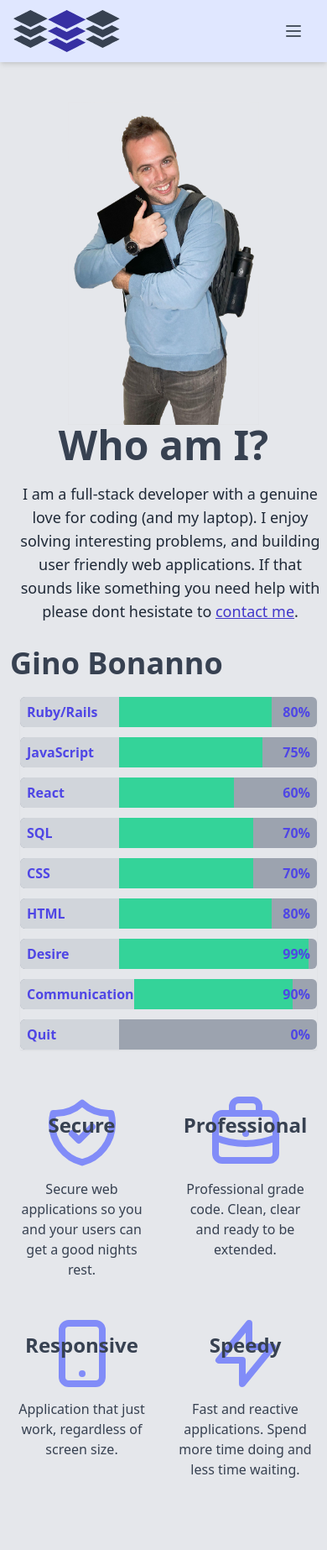
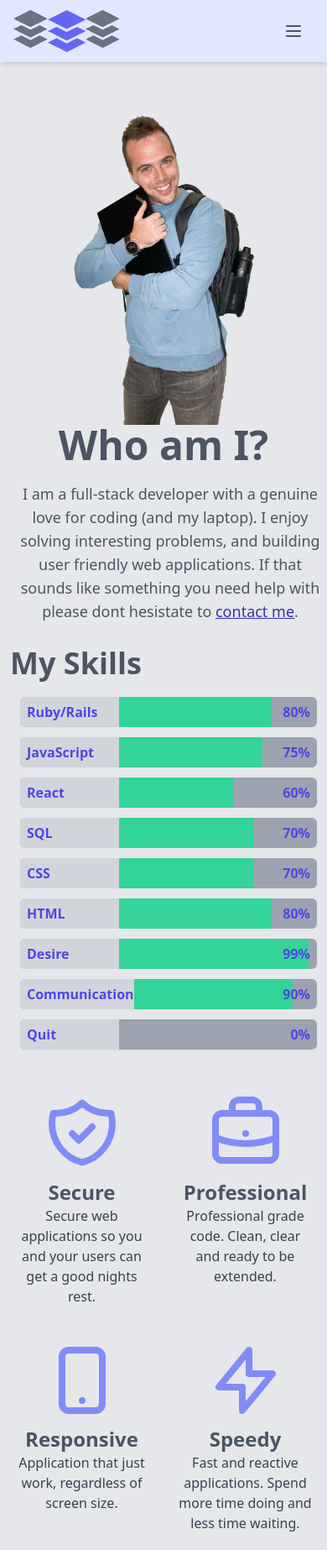
Before and after one commit to EugenioAntonioBonanno/portfolio, a React (Create React App) app: page / in a window 390 px wide. Shown: the whole page at 84% size. Before the commit the page ends 1782 px from the top, so only its background shows below. Built offline with nearby package versions, Linux system fonts and the light colour scheme.

Commit message:
refactor svg logos and colors for about page

```diff
--- a/src/components/Header.js
+++ b/src/components/Header.js
@@ -9,7 +9,7 @@ const Header = () => {
       <div className="flex w-full max-w-screen-2xl items-center justify-between px-4 sm:px-4">
 
         <div>
-          <Link to='/' className="flex text-gray-700">
+          <Link to='/' className="flex text-gray-500">
 
            <svg xmlns="http://www.w3.org/2000/svg" className='hover:opacity-70' version="1.0" height="45" viewBox="0 0 888.000000 980.000000" preserveAspectRatio="xMidYMid meet">
               <g transform="translate(0.000000,980.000000) scale(0.100000,-0.100000)" fill="currentColor" stroke="none">
@@ -19,7 +19,7 @@ const Header = () => {
               </g>
             </svg>
 
-            <svg xmlns="http://www.w3.org/2000/svg" className='text-indigo-800 hover:opacity-70' version="1.0" height="50" viewBox="0 0 888.000000 980.000000" preserveAspectRatio="xMidYMid meet">
+            <svg xmlns="http://www.w3.org/2000/svg" className='text-indigo-500 hover:opacity-70' version="1.0" height="50" viewBox="0 0 888.000000 980.000000" preserveAspectRatio="xMidYMid meet">
               <g transform="translate(0.000000,980.000000) scale(0.100000,-0.100000)" fill="currentColor" stroke="none">
               <path d="M2895 9027 c-2206 -1100 -2856 -1428 -2852 -1441 5 -16 430 -231 2499 -1267 l1898 -949 2217 1109 2218 1108 -2213 1107 c-1216 608 -2213 1106 -2214 1106 -2 0 -700 -348 -1553 -773z"/>
               <path d="M5650 5300 c-657 -329 -1201 -599 -1207 -599 -7 -1 -390 187 -850 417 -1113 556 -1537 762 -1565 762 -21 0 -2022 -990 -2015 -997 9 -8 4421 -2203 4430 -2203 21 0 4427 2204 4420 2211 -10 8 -2008 1009 -2014 1008 -2 0 -542 -270 -1199 -599z"/>
--- a/src/components/Modal.js
+++ b/src/components/Modal.js
@@ -11,6 +11,7 @@ const Modal = ({ handleClose, modal, children }) => {
           <button className='float-right' type="button" onClick={handleClose}>
               Close
           </button>
+
           {children}
         </section>
       </div>
--- a/src/components/ProgressBar.js
+++ b/src/components/ProgressBar.js
@@ -4,9 +4,9 @@ const ProgressBar = (props) => {
   return (
     <div className="flex items-center my-3 w-full h-9 pr-2 rounded-md bg-gray-400">
 
-      <span className='inline-flex items-center rounded-md rounded-r-none font-extrabold pl-2 h-full w-44 text-indigo-600 bg-gray-300'>{props.skill}</span>
+      <span className='inline-flex items-center rounded-md rounded-r-none font-black pl-2 h-full w-44 text-indigo-600 bg-gray-300'>{props.skill}</span>
       <div className='inline-flex items-center relative h-full w-full'>
-        <span className="inline-flex absolute right-0 font-semibold text-indigo-600">{props.percentage}%</span>
+        <span className="inline-flex absolute right-0 font-black text-indigo-600">{props.percentage}%</span>
 
         <section className="bg-green-400 h-full inline-block" style={{width: `${props.percentage}%`}}>
           &nbsp;
--- a/src/components/SvgInfo.js
+++ b/src/components/SvgInfo.js
@@ -9,6 +9,7 @@ const SvgInfo = (props) => {
       </div>
       < WriteUp
         content={props.content}
+        title={props.title}
       />
     </div>
   )
--- a/src/components/WriteUp.js
+++ b/src/components/WriteUp.js
@@ -3,6 +3,8 @@ import React from 'react';
 const WriteUp = (props) => {
   return (
     <section className='text-center text-gray-700'>
+      <div className='text-gray-600 font-bold text-2xl z-10'>{props.title}</div>
+
       {props.content}
     </section>
   )
--- a/src/components/pages/About.js
+++ b/src/components/pages/About.js
@@ -24,13 +24,13 @@ const About = () => {
             <img src={me} alt="full-stack" className='max-h-96'></img>
           </div>
           <div className='w-full flex mb-5 justify-center'>
-            <h1 className='text-5xl font-semibold text-gray-700'>Who am I?</h1>
+            <h1 className='text-5xl font-semibold text-gray-600'>Who am I?</h1>
           </div>
           <div className='w-full flex mx-2 justify-center'>
-            <p className='text-center text-lg text-gray-800'>
+            <p className='text-center text-lg text-gray-600'>
               I am a full-stack developer with a genuine love for coding (and my laptop). I enjoy solving interesting problems,
               and building user friendly web applications. If that sounds like something you need help with please dont hesistate to
-              <span> </span><Link to='/contact' className="inline underline text-indigo-700">contact me</Link>.
+              <span> </span><Link to='/contact' className="inline underline text-indigo-800">contact me</Link>.
             </p>
           </div>
 
@@ -39,7 +39,7 @@ const About = () => {
 
         <div className='w-full max-w-lg'>
           <div className=''>
-            <h2 className='text-4xl my-5 font-bold text-gray-700'>Gino Bonanno</h2>
+            <h2 className='text-4xl my-5 font-bold text-gray-600'>My Skills</h2>
             <div className='ml-3 shadow-sm'>
               <ProgressBar
                 percentage='80'
@@ -95,30 +95,30 @@ const About = () => {
           <SvgInfo
             svg={<Shield
                   color={svgColor}
-                  title={'Secure'}
                 />}
             content={'Secure web applications so you and your users can get a good nights rest.'}
+            title={'Secure'}
           />
           <SvgInfo
             svg={<Breifcase
                   color={svgColor}
-                  title={'Professional'}
                 />}
             content={'Professional grade code. Clean, clear and ready to be extended.'}
+            title={'Professional'}
           />
           <SvgInfo
             svg={<Mobile
                   color={svgColor}
-                  title={'Responsive'}
                 />}
             content={'Application that just work, regardless of screen size.'}
+            title={'Responsive'}
           />
           <SvgInfo
             svg={<Lightning
                   color={svgColor}
-                  title={'Speedy'}
                 />}
             content={'Fast and reactive applications. Spend more time doing and less time waiting.'}
+            title={'Speedy'}
           />
         </div>
       </div>
--- a/src/components/pages/Contact.js
+++ b/src/components/pages/Contact.js
@@ -66,7 +66,7 @@ const Contact = () => {
       <div className="max-w-screen-xl md:mt-16 px-8 grid gap-8 grid-cols-1 md:grid-cols-2 md:px-12 lg:px-16 xl:px-32 py-16 md:mx-auto bg-gray-100 text-gray-800 rounded-lg shadow-lg">
         <div className="flex flex-col justify-between">
           <div>
-            <h2 className="text-4xl lg:text-5xl font-bold leading-tight">Lets talk about everything!</h2>
+            <h2 className="text-4xl lg:text-5xl text-indigo-700 font-bold leading-tight">Lets talk about everything!</h2>
             <div className="text-gray-700 ml-3 mt-8">
               Hate forms? Send me an <span className="underline"><a href="mailto:eugenioantoniobonanno@gmail.com">e-mail</a></span> instead.
             </div>
--- a/src/components/svgs/Briefcase.js
+++ b/src/components/svgs/Briefcase.js
@@ -3,7 +3,7 @@ import React from 'react';
 const Breifcase = (props) => {
   return (
     <div className='relative m-auto w-24'>
-      <div className='absolute inset-top-center text-gray-700 font-bold text-2xl z-10'>{props.title}</div>
+
       <svg xmlns="http://www.w3.org/2000/svg" className={`h-24 text-${props.color}`} fill="none" viewBox="0 0 24 24" stroke="currentColor">
         <path strokeLinecap="round" strokeLinejoin="round" strokeWidth="2" d="M21 13.255A23.931 23.931 0 0112 15c-3.183 0-6.22-.62-9-1.745M16 6V4a2 2 0 00-2-2h-4a2 2 0 00-2 2v2m4 6h.01M5 20h14a2 2 0 002-2V8a2 2 0 00-2-2H5a2 2 0 00-2 2v10a2 2 0 002 2z" />
       </svg>
--- a/src/components/svgs/Lightning.js
+++ b/src/components/svgs/Lightning.js
@@ -3,7 +3,6 @@ import React from 'react';
 const Lightning = (props) => {
   return (
     <div className='relative m-auto w-24'>
-      <div className='absolute inset-top-center text-gray-700 font-bold text-2xl z-10'>{props.title}</div>
       <svg xmlns="http://www.w3.org/2000/svg" className={`h-24 text-${props.color}`} fill="none" viewBox="0 0 24 24" stroke="currentColor">
         <path strokeLinecap="round" strokeLinejoin="round" strokeWidth="2" d="M13 10V3L4 14h7v7l9-11h-7z" />
       </svg>
--- a/src/components/svgs/Mobile.js
+++ b/src/components/svgs/Mobile.js
@@ -3,7 +3,6 @@ import React from 'react';
 const Mobile = (props) => {
   return (
     <div className=' relative m-auto w-24'>
-      <div className='absolute inset-top-center text-gray-700 font-bold text-2xl z-10'>{props.title}</div>
       <svg xmlns="http://www.w3.org/2000/svg" className={`h-24  w-24 text-${props.color}`} fill="none" viewBox="0 0 24 24" stroke="currentColor">
         <path strokeLinecap="round" strokeLinejoin="round" strokeWidth="2" d="M12 18h.01M8 21h8a2 2 0 002-2V5a2 2 0 00-2-2H8a2 2 0 00-2 2v14a2 2 0 002 2z" />
       </svg>
--- a/src/components/svgs/Shield.js
+++ b/src/components/svgs/Shield.js
@@ -3,7 +3,6 @@ import React from 'react';
 const Shield = (props) => {
   return (
     <div className='relative m-auto w-24'>
-      <div className='absolute inset-top-center text-gray-700 font-bold text-2xl z-10'>{props.title}</div>
       <svg xmlns="http://www.w3.org/2000/svg" className={`h-24 text-${props.color}`} fill="none" viewBox="0 0 24 24" stroke="currentColor">
         <path strokeLinecap="round" strokeLinejoin="round" strokeWidth="2" d="M9 12l2 2 4-4m5.618-4.016A11.955 11.955 0 0112 2.944a11.955 11.955 0 01-8.618 3.04A12.02 12.02 0 003 9c0 5.591 3.824 10.29 9 11.622 5.176-1.332 9-6.03 9-11.622 0-1.042-.133-2.052-.382-3.016z" />
       </svg>
```
Also changed, not shown: 1 other file (tests, documents, lock files or other folders).
